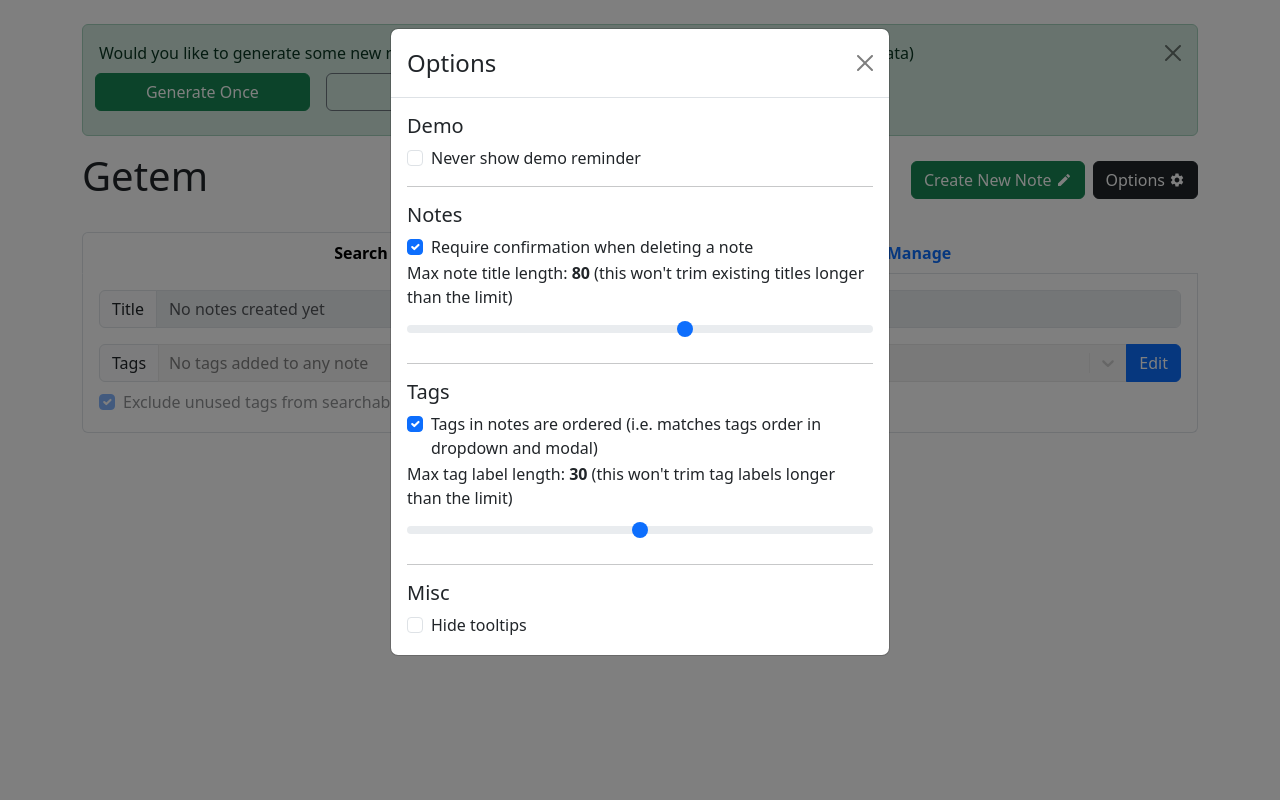
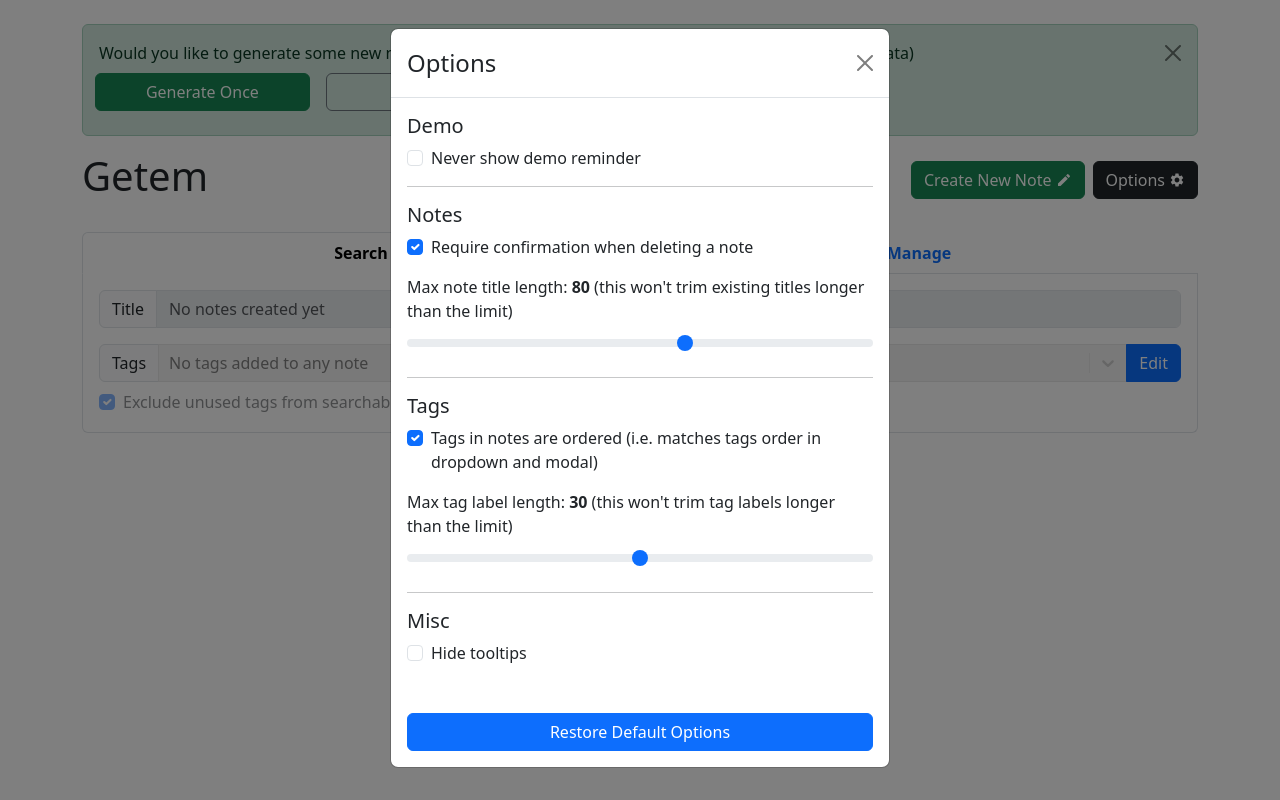
Before and after one commit to daoxi/GetEm, a React (Vite) app: page / in a window 1280 px wide. Both pictures are taken after a click on the button "Options". Built offline with nearby package versions, Linux system fonts and the light colour scheme.

Commit message:
added a new button to restore all options to their defaults

```diff
--- a/src/App.tsx
+++ b/src/App.tsx
@@ -288,6 +288,7 @@ function App() {
 				show={optionsModalIsOpen}
 				handleClose={() => setOptionsModalIsOpen(false)}
 				options={options}
+				setOptions={setOptions}
 				onUpdateOptions={onUpdateOptions}
 			/>
 			<EditTagsModal
--- a/src/OptionsModal/index.tsx
+++ b/src/OptionsModal/index.tsx
@@ -1,4 +1,4 @@
-import { Form, Modal } from "react-bootstrap";
+import { Button, Form, Modal } from "react-bootstrap";
 import { Options } from "../App";
 import { OptionsRangeSlider } from "../OptionsRangeSlider";
 
@@ -6,6 +6,7 @@ type OptionsModalProps = {
 	show: boolean;
 	handleClose: () => void;
 	options: Options;
+	setOptions: (newOptions: Options) => void;
 	onUpdateOptions: (optionName: string, newValue: any) => void;
 };
 
@@ -13,6 +14,7 @@ export function OptionsModal({
 	show,
 	handleClose,
 	options,
+	setOptions,
 	onUpdateOptions,
 }: OptionsModalProps) {
 	return (
@@ -50,6 +52,7 @@ export function OptionsModal({
 						}}
 					/>
 				</Form>
+				<div className="mb-3"></div>
 				<OptionsRangeSlider
 					options={options}
 					onUpdateOptions={onUpdateOptions}
@@ -77,6 +80,7 @@ export function OptionsModal({
 						}}
 					/>
 				</Form>
+				<div className="mb-3"></div>
 				<OptionsRangeSlider
 					options={options}
 					onUpdateOptions={onUpdateOptions}
@@ -100,6 +104,20 @@ export function OptionsModal({
 						}}
 					/>
 				</Form>
+				<div className="mb-5"></div>
+				<div
+					className="d-grid gap-2" /* "d-grid" makes block-level (full-width) buttons */
+				>
+					<Button
+						variant="primary"
+						onClick={() => {
+							setOptions({});
+							console.log("Default options are restored");
+						}}
+					>
+						Restore Default Options
+					</Button>
+				</div>
 			</Modal.Body>
 		</Modal>
 	);
--- a/src/OptionsRangeSlider/index.tsx
+++ b/src/OptionsRangeSlider/index.tsx
@@ -1,4 +1,4 @@
-import { useState } from "react";
+import { useEffect, useState } from "react";
 import { Form } from "react-bootstrap";
 import { Options } from "../App";
 
@@ -36,6 +36,13 @@ export function OptionsRangeSlider({
 		}
 	}
 
+	//update the controlled component whenever the related option changes by itself (e.g. resetting to default value (including if it's undefined))
+	useEffect(() => {
+		if (options[optionName] !== optionValueControl) {
+			setOptionValueControl(optionValueInitial);
+		}
+	}, [options[optionName]]);
+
 	return (
 		<Form>
 			<Form.Label>
```
